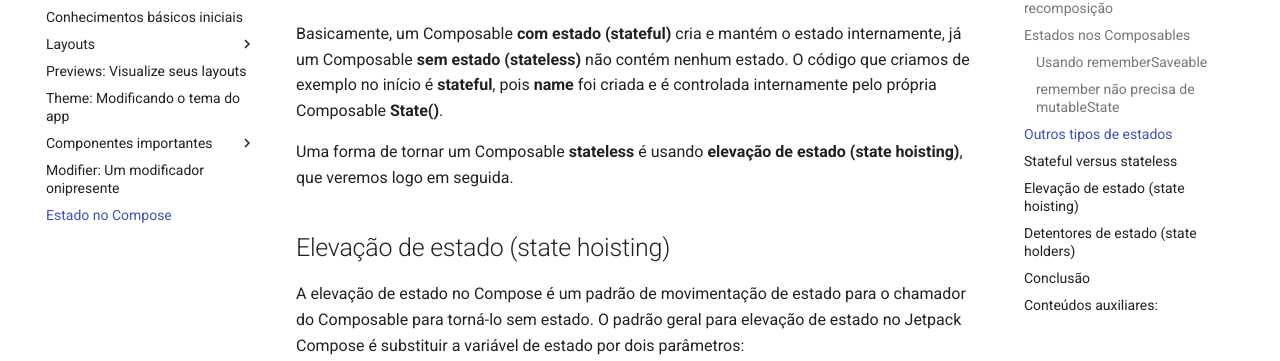
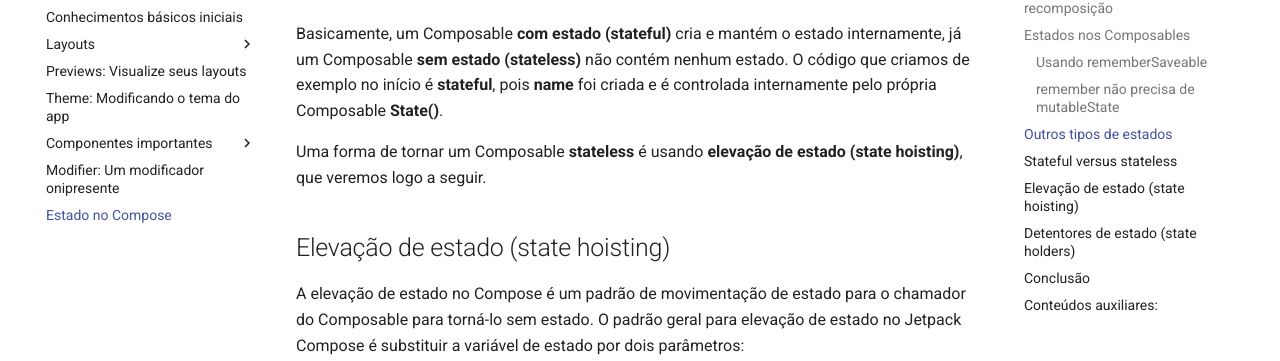
Before and after one commit to jsericksk/Jetpack-Compose-Journey, an MkDocs documentation site: the page built from docs/state.md, in a window 1280 px wide and 900 px high, scrolled down 2663 px. Shown: the part 118-479 px from the top of the window. Built offline with MkDocs 1.6.1 and Material for MkDocs 9.7.7, drawn with Linux system fonts in a browser that asks for light colours; emoji names are drawn with the system emoji font.

Commit message:
state.md atualizado

````diff
--- a/docs/state.md
+++ b/docs/state.md
@@ -86,7 +86,7 @@
 
 Basicamente, um Composable **com estado (stateful)** cria e mantém o estado internamente, já um Composable **sem estado (stateless)** não contém nenhum estado. O código que criamos de exemplo no início é **stateful**, pois **name** foi criada e é controlada internamente pelo própria Composable **State()**.
 
-Uma forma de tornar um Composable **stateless** é usando **elevação de estado (state hoisting)**, que veremos logo em seguida.
+Uma forma de tornar um Composable **stateless** é usando **elevação de estado (state hoisting)**, que veremos logo a seguir.
 
 ## Elevação de estado (state hoisting)
 
@@ -122,6 +122,8 @@
 }
 ```
 
+<img src="../state/img-01.png" alt="Scaffold" width="50%" height="30%"/>
+
 ## Detentores de estado (state holders)
 
 Para não tornar essa seção extremamente longa e como esse conteúdo não está sendo feito para substituir a documentação oficial, vou mencionar apenas mais um tema importante que faz um pouco parte dos estados no Compose: ***state holders***. Leia mais sobre eles na [documentação](https://developer.android.com/topic/architecture/ui-layer/stateholders). Em resumo, ao invés de gerenciar o estado internamento nos Composables, você delega as funções de alterar e armazenar os estados a outras classes, que nesse caso se tornam as ditas ***state holders***.
````
Also changed, not shown: docs/state/img-01.png (added).
